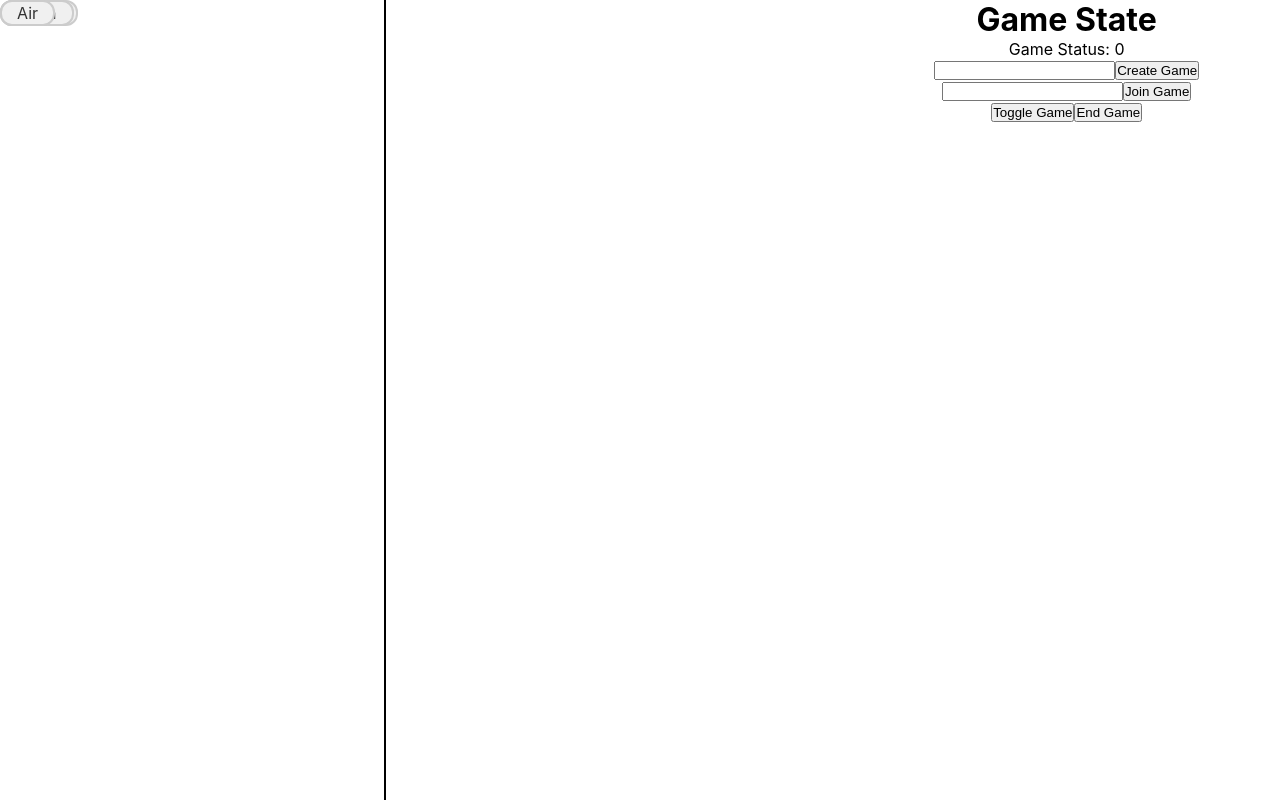
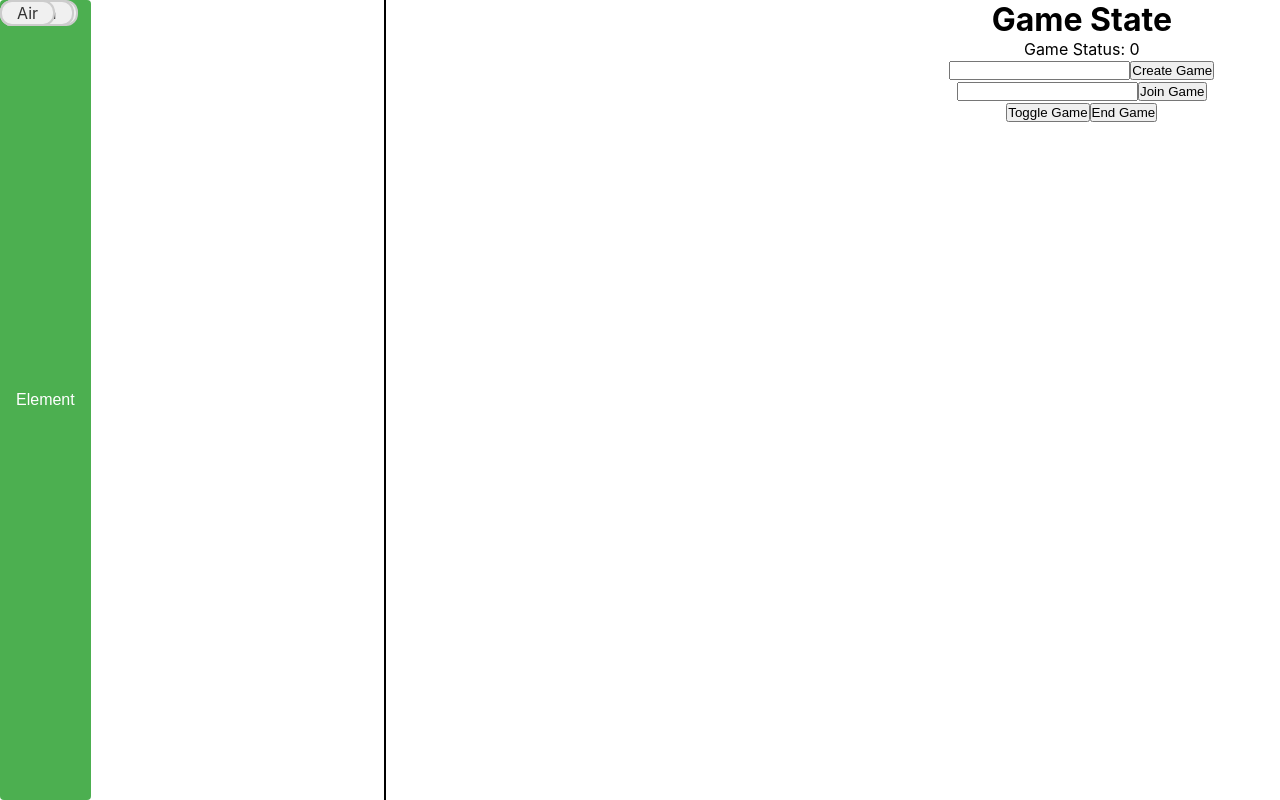
Before and after one commit to CS222-UIUC/team-30-project, a React (Create React App) app in the folder elemental_clash/: page / in a window 1280 px wide. Built offline with nearby package versions, Linux system fonts and the light colour scheme; no server answers; the database is empty.

Commit message:
temp button for testing

```diff
--- a/elemental_clash/src/App.js
+++ b/elemental_clash/src/App.js
@@ -1,15 +1,17 @@
 import React from 'react';
 import './App.css';
 import GameScreen from './components/GameScreen';
-// import Button from './components/Button/Button.js'
+import Button from './components/Button/Button.js'
 import VerticalDivider from './components/Divider.js'
 import GameStateComponent from './components/GameStateComponent.js';
+import getElementByParents from './components/All_Elements.js';
 
 
 function App() {
-  // const handleButtonClick = () => {
-  //   console.log('Button clicked!');
-  // };
+  const handleButtonClick = () => {
+     console.log('Button clicked!');
+     getElementByParents("mom", "dad");
+  };
 
   /**
   return (
@@ -33,6 +35,7 @@ function App() {
   */
  return (
   <div className="App" style={{display: "flex", flexDirection: "row"}}>
+    {<Button style={{ marginLeft: '10px' }} text="Element" onClick={handleButtonClick} />}
     <div style={{flex: 2}}>
       <GameScreen />
     </div>
--- a/elemental_clash/src/components/All_Elements.js
+++ b/elemental_clash/src/components/All_Elements.js
@@ -75,3 +75,5 @@ const getElementByParents = async (parentOne, parentTwo) => {
         return "failed element";
     }
 };
+
+export default getElementByParents;
```
